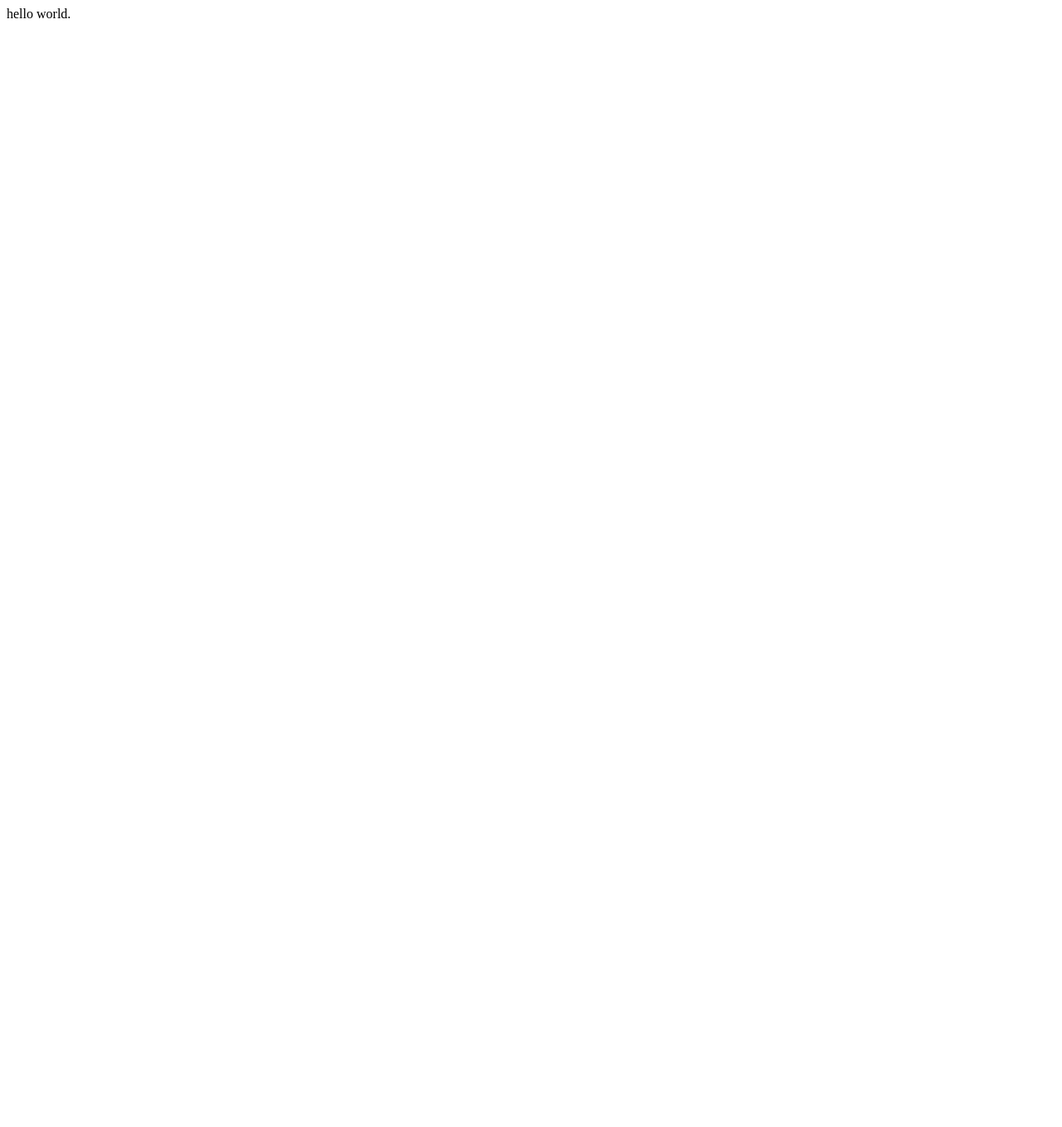
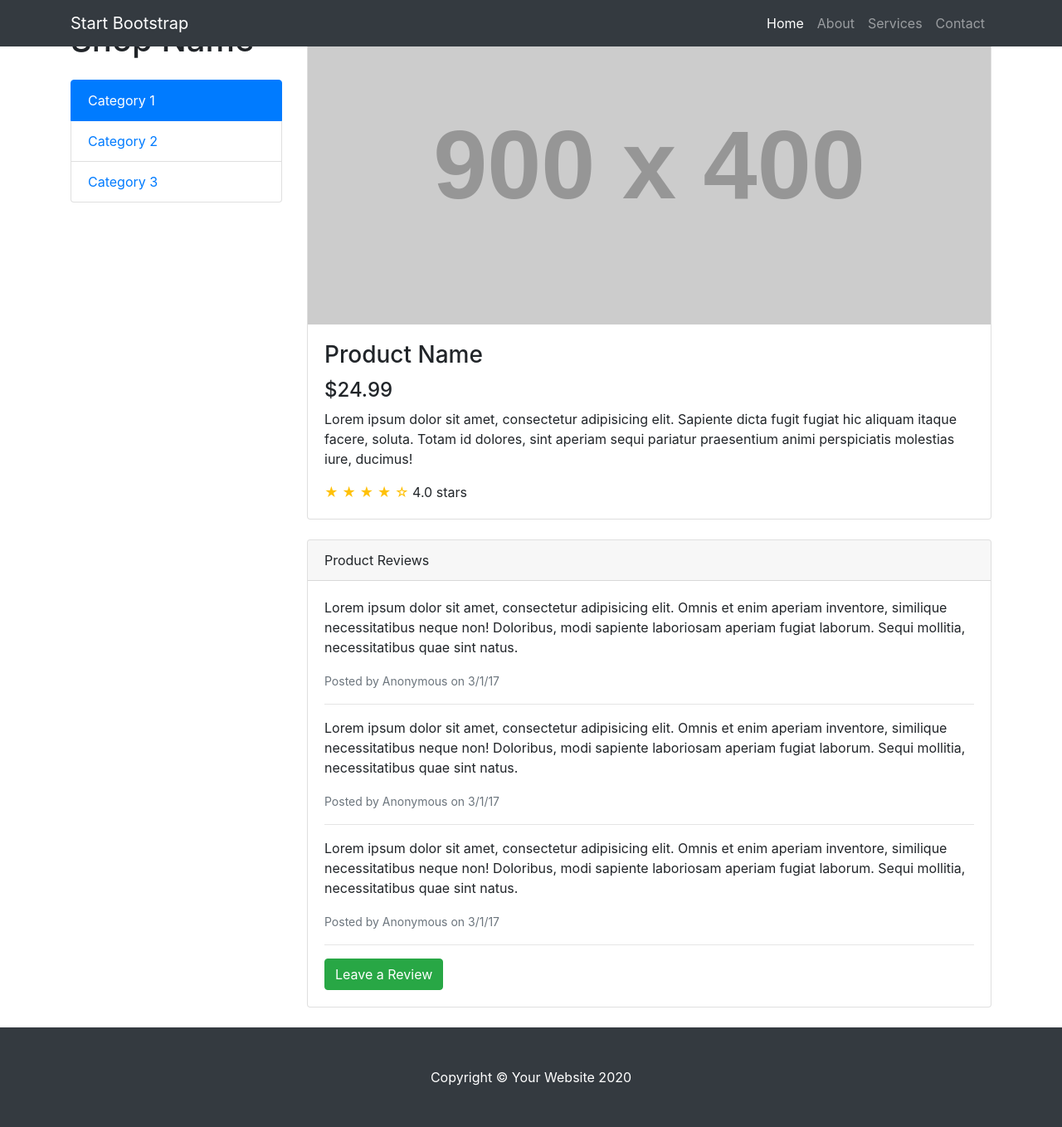
Before and after one commit to hejin-eom/blog, a plain HTML site: page index.html in a window 1280 px wide. Shown: the whole page at 83% size. Before the commit the page ends 800 px from the top, so only its background shows below. Drawn offline with nearby package versions, Linux system fonts and the light colour scheme; placeholder pictures from the web are drawn by us.

Commit message:
Update index.html

```diff
--- a/index.html
+++ b/index.html
@@ -1 +1,125 @@
-hello world.
+<!DOCTYPE html>
+<html lang="en">
+
+<head>
+
+  <meta charset="utf-8">
+  <meta name="viewport" content="width=device-width, initial-scale=1, shrink-to-fit=no">
+  <meta name="description" content="personal blog">
+  <meta name="author" content="hejin">
+
+  <link rel="shortcut icon" type="image/x-icon" href="https://freepngimg.com/download/wings/34952-3-wings-image.png"></link>
+  <title>慧 blog</title>
+
+  <!-- Bootstrap core CSS -->
+  <link href="vendor/bootstrap/css/bootstrap.min.css" rel="stylesheet">
+
+  <!-- Custom styles for this template -->
+  <link href="css/shop-item.css" rel="stylesheet">
+
+</head>
+
+<body>
+
+  <!-- Navigation -->
+  <nav class="navbar navbar-expand-lg navbar-dark bg-dark fixed-top">
+    <div class="container">
+      <a class="navbar-brand" href="#">Start Bootstrap</a>
+      <button class="navbar-toggler" type="button" data-toggle="collapse" data-target="#navbarResponsive" aria-controls="navbarResponsive" aria-expanded="false" aria-label="Toggle navigation">
+        <span class="navbar-toggler-icon"></span>
+      </button>
+      <div class="collapse navbar-collapse" id="navbarResponsive">
+        <ul class="navbar-nav ml-auto">
+          <li class="nav-item active">
+            <a class="nav-link" href="#">Home
+              <span class="sr-only">(current)</span>
+            </a>
+          </li>
+          <li class="nav-item">
+            <a class="nav-link" href="#">About</a>
+          </li>
+          <li class="nav-item">
+            <a class="nav-link" href="#">Services</a>
+          </li>
+          <li class="nav-item">
+            <a class="nav-link" href="#">Contact</a>
+          </li>
+        </ul>
+      </div>
+    </div>
+  </nav>
+
+  <!-- Page Content -->
+  <div class="container">
+
+    <div class="row">
+
+      <div class="col-lg-3">
+        <h1 class="my-4">Shop Name</h1>
+        <div class="list-group">
+          <a href="#" class="list-group-item active">Category 1</a>
+          <a href="#" class="list-group-item">Category 2</a>
+          <a href="#" class="list-group-item">Category 3</a>
+        </div>
+      </div>
+      <!-- /.col-lg-3 -->
+
+      <div class="col-lg-9">
+
+        <div class="card mt-4">
+          <img class="card-img-top img-fluid" src="http://placehold.it/900x400" alt="">
+          <div class="card-body">
+            <h3 class="card-title">Product Name</h3>
+            <h4>$24.99</h4>
+            <p class="card-text">Lorem ipsum dolor sit amet, consectetur adipisicing elit. Sapiente dicta fugit fugiat hic aliquam itaque facere, soluta. Totam id dolores, sint aperiam sequi pariatur praesentium animi perspiciatis molestias iure, ducimus!</p>
+            <span class="text-warning">&#9733; &#9733; &#9733; &#9733; &#9734;</span>
+            4.0 stars
+          </div>
+        </div>
+        <!-- /.card -->
+
+        <div class="card card-outline-secondary my-4">
+          <div class="card-header">
+            Product Reviews
+          </div>
+          <div class="card-body">
+            <p>Lorem ipsum dolor sit amet, consectetur adipisicing elit. Omnis et enim aperiam inventore, similique necessitatibus neque non! Doloribus, modi sapiente laboriosam aperiam fugiat laborum. Sequi mollitia, necessitatibus quae sint natus.</p>
+            <small class="text-muted">Posted by Anonymous on 3/1/17</small>
+            <hr>
+            <p>Lorem ipsum dolor sit amet, consectetur adipisicing elit. Omnis et enim aperiam inventore, similique necessitatibus neque non! Doloribus, modi sapiente laboriosam aperiam fugiat laborum. Sequi mollitia, necessitatibus quae sint natus.</p>
+            <small class="text-muted">Posted by Anonymous on 3/1/17</small>
+            <hr>
+            <p>Lorem ipsum dolor sit amet, consectetur adipisicing elit. Omnis et enim aperiam inventore, similique necessitatibus neque non! Doloribus, modi sapiente laboriosam aperiam fugiat laborum. Sequi mollitia, necessitatibus quae sint natus.</p>
+            <small class="text-muted">Posted by Anonymous on 3/1/17</small>
+            <hr>
+            <a href="#" class="btn btn-success">Leave a Review</a>
+          </div>
+        </div>
+        <!-- /.card -->
+
+      </div>
+      <!-- /.col-lg-9 -->
+
+    </div>
+
+  </div>
+  <!-- /.container -->
+
+
+
+
+  <!-- Footer -->
+  <footer class="py-5 bg-dark">
+    <div class="container">
+      <p class="m-0 text-center text-white">Copyright &copy; Your Website 2020</p>
+    </div>
+    <!-- /.container -->
+  </footer>
+
+  <!-- Bootstrap core JavaScript -->
+  <script src="vendor/jquery/jquery.min.js"></script>
+  <script src="vendor/bootstrap/js/bootstrap.bundle.min.js"></script>
+
+</body>
+
+</html>
```
